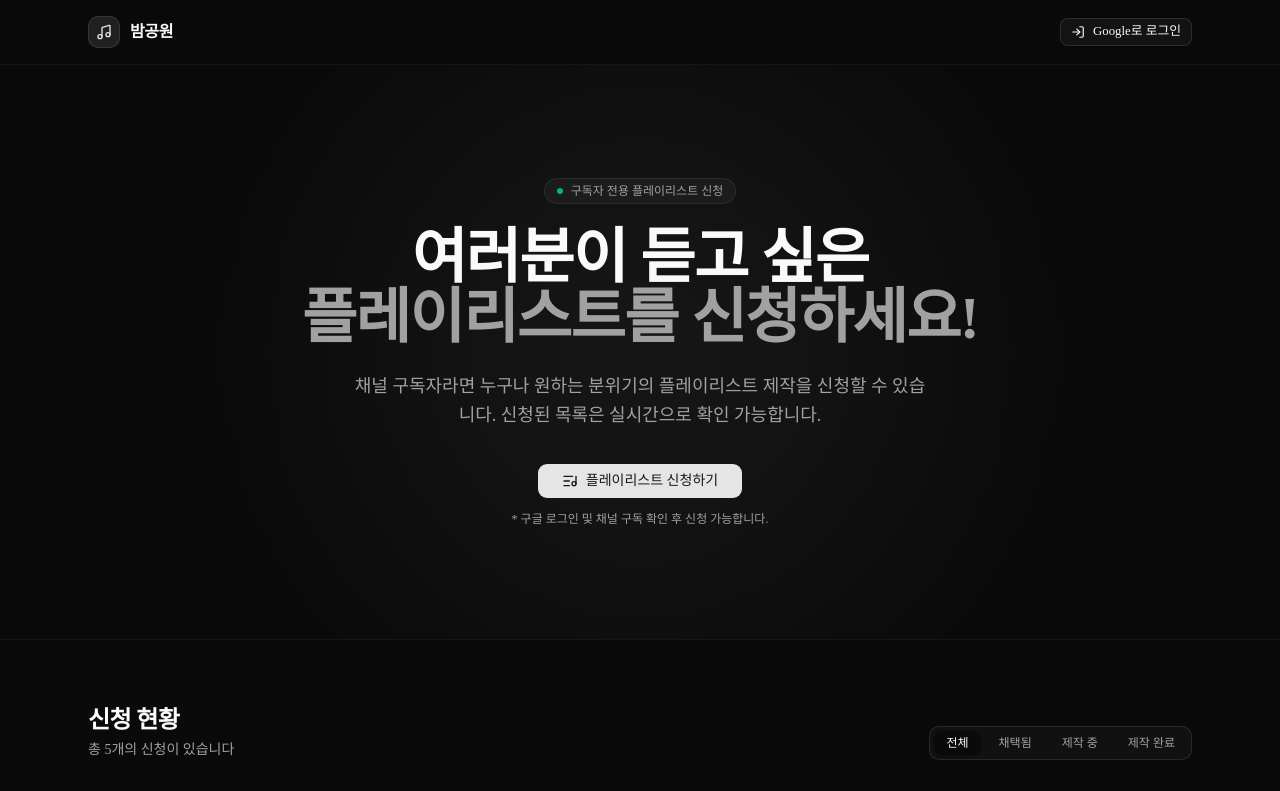
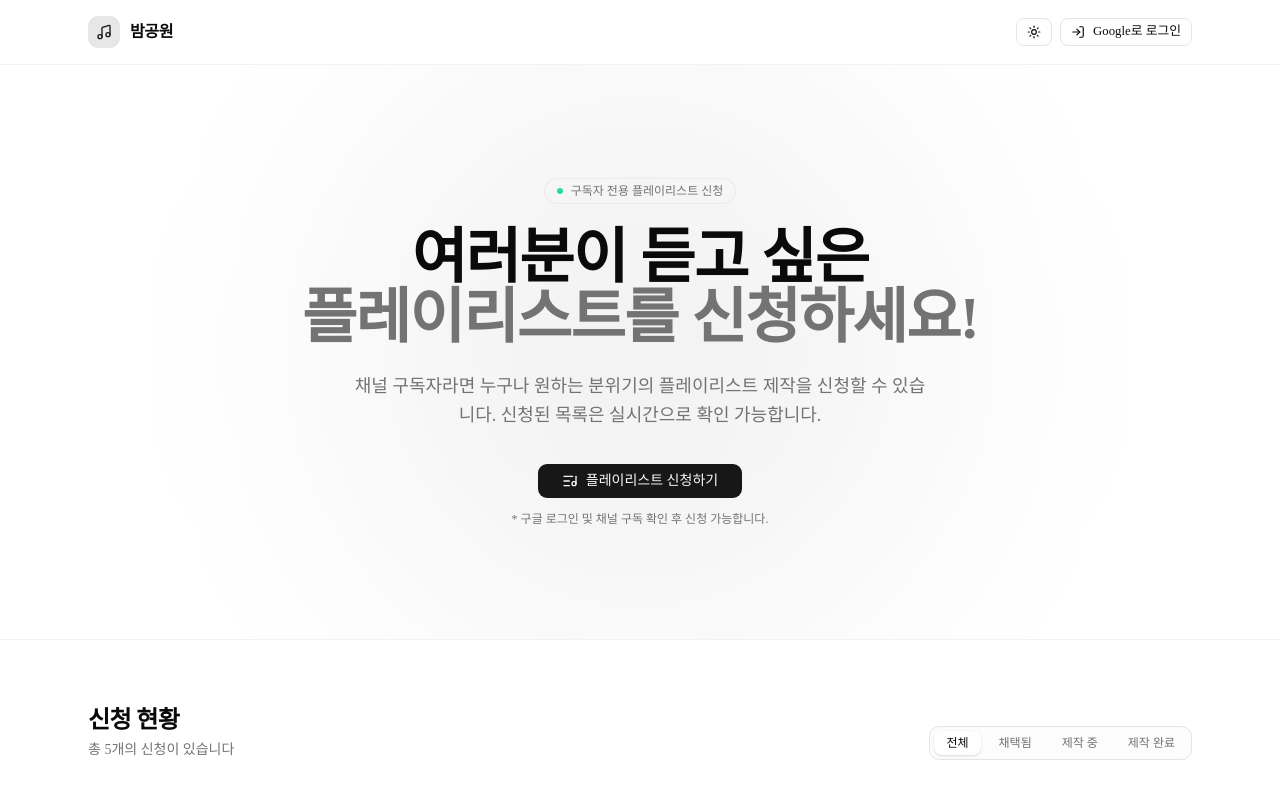
Before and after one commit to jseongee/bamgongwon, a Next.js app: page / in a window 1280 px wide. Shown: the top 791 px of the page. Built offline with nearby package versions, Linux system fonts and the light colour scheme.

Commit message:
feat: 테마 제공 및 토글 기능 추가

```diff
--- a/app/layout.tsx
+++ b/app/layout.tsx
@@ -1,6 +1,7 @@
 import type { Metadata } from "next";
 import { Geist, Geist_Mono } from "next/font/google";
 import "./globals.css";
+import { ThemeProvider } from "@/components/theme-provider";
 
 const geistSans = Geist({
   variable: "--font-geist-sans",
@@ -24,10 +25,13 @@
 }>) {
   return (
     <html
-      lang="en"
+      lang="ko"
+      suppressHydrationWarning
       className={`${geistSans.variable} ${geistMono.variable} h-full antialiased`}
     >
-      <body className="min-h-full flex flex-col">{children}</body>
+      <body className="min-h-full flex flex-col">
+          <ThemeProvider>{children}</ThemeProvider>
+        </body>
     </html>
   );
 }
--- a/app/page.tsx
+++ b/app/page.tsx
@@ -5,7 +5,6 @@
 
 export default function Page() {
   return (
-    <div className="dark">
     <div className="min-h-screen bg-background text-foreground">
       <Header />
       <main>
@@ -14,6 +13,5 @@
       </main>
       <Footer />
     </div>
-    </div>
   )
 }
--- a/components/header.tsx
+++ b/components/header.tsx
@@ -1,4 +1,5 @@
 import { Button } from "@/components/ui/button";
+import { ThemeToggle } from "@/components/theme-toggle";
 import { Music, LogIn } from "lucide-react";
 
 export function Header() {
@@ -13,11 +14,14 @@
           <span className="text-base font-semibold tracking-tight">밤공원</span>
         </div>
 
-        {/* 로그인 버튼 */}
-        <Button variant="outline" size="sm" className="gap-2">
-          <LogIn className="size-3.5" />
-          Google로 로그인
-        </Button>
+        {/* 우측 버튼 그룹 */}
+        <div className="flex items-center gap-2">
+          <ThemeToggle />
+          <Button variant="outline" size="sm" className="gap-2">
+            <LogIn className="size-3.5" />
+            Google로 로그인
+          </Button>
+        </div>
       </div>
     </header>
   );
--- /dev/null
+++ b/components/theme-provider.tsx
@@ -0,0 +1,11 @@
+"use client"
+
+import { ThemeProvider as NextThemesProvider } from "next-themes"
+
+export function ThemeProvider({ children }: { children: React.ReactNode }) {
+  return (
+    <NextThemesProvider attribute="class" defaultTheme="system" enableSystem>
+      {children}
+    </NextThemesProvider>
+  )
+}
--- /dev/null
+++ b/components/theme-toggle.tsx
@@ -0,0 +1,20 @@
+"use client"
+
+import { useTheme } from "next-themes"
+import { Sun, Moon } from "lucide-react"
+import { Button } from "@/components/ui/button"
+
+export function ThemeToggle() {
+  const { theme, setTheme } = useTheme()
+
+  return (
+    <Button
+      variant="outline"
+      size="sm"
+      onClick={() => setTheme(theme === "dark" ? "light" : "dark")}
+    >
+      <Sun className="size-3.5 dark:hidden" />
+      <Moon className="size-3.5 hidden dark:block" />
+    </Button>
+  )
+}
--- a/package.json
+++ b/package.json
@@ -15,6 +15,7 @@
     "clsx": "^2.1.1",
     "lucide-react": "^1.3.0",
     "next": "16.2.1",
+    "next-themes": "^0.4.6",
     "radix-ui": "^1.4.3",
     "react": "19.2.4",
     "react-dom": "19.2.4",
```
Also changed, not shown: 1 other file (tests, documents, lock files or other folders). Lines whose indentation alone changed are shown as unchanged.
